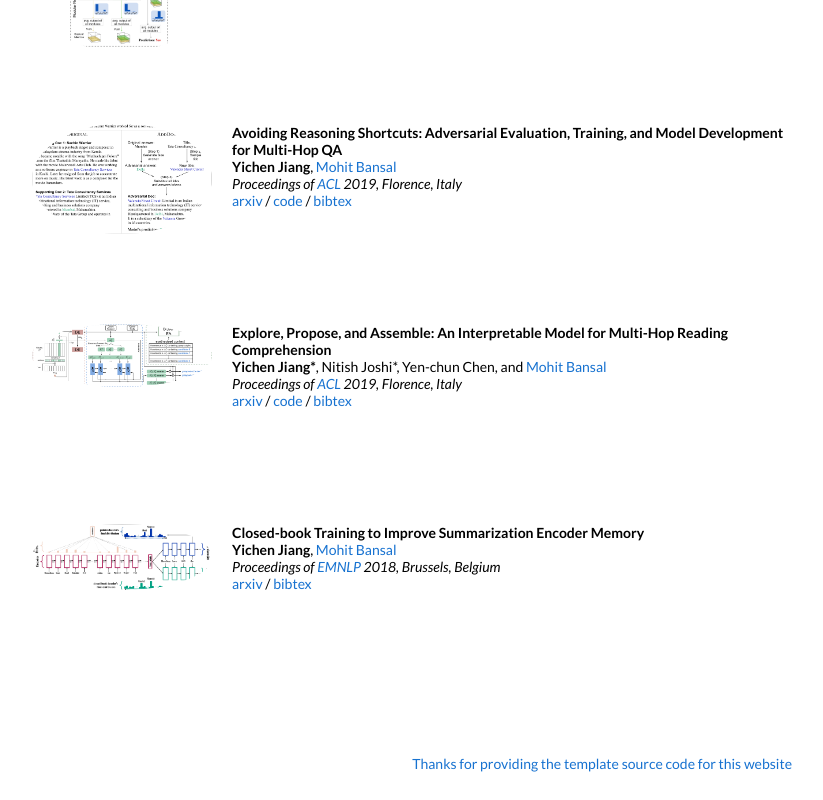
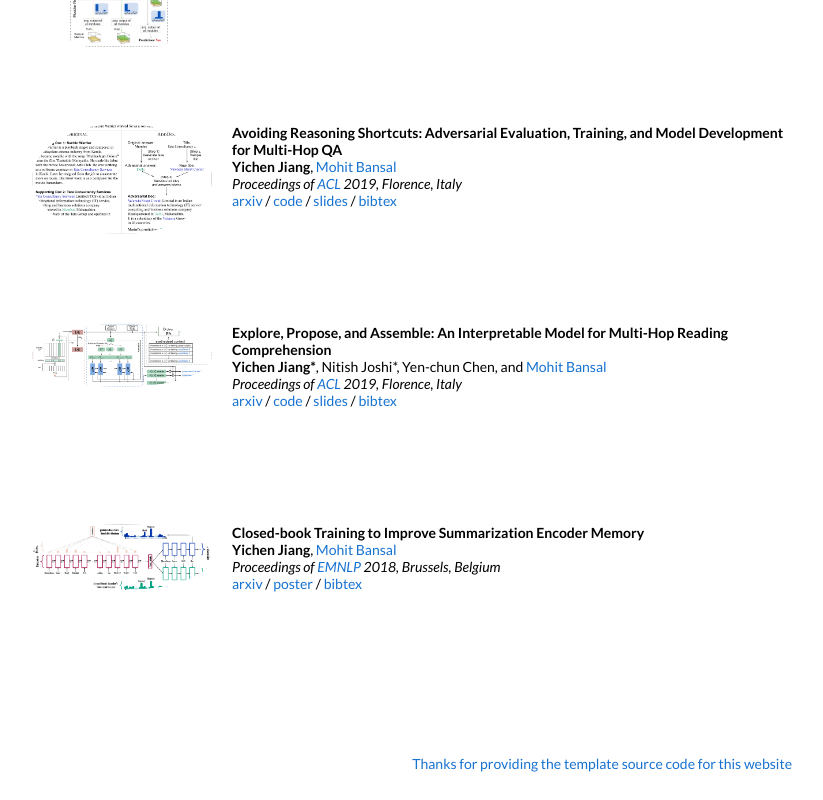
Before and after one commit to jiangycTarheel/jiangycTarheel.github.io, a plain HTML site: page index.html in a window 1280 px wide. Shown: the part 530-1330 px from the top of the page, without its empty margins (228-1051 px from the left). Drawn offline with Linux system fonts and the light colour scheme.

Commit message:
Added poster/slides.

```diff
--- a/index.html
+++ b/index.html
@@ -184,7 +184,7 @@
               <br>
               <a href="https://arxiv.org/abs/1906.07132">arxiv</a> /
               <a href="https://github.com/jiangycTarheel/Adversarial-MultiHopQA">code</a> /
-
+              <a href="adv-hotpot2019_slides.pdf">slides</a> /
               <a href="adv-hotpot2019.bib">bibtex</a>
               <!-- <p>"Closed-book" decoder without attention or pointer mechanism can improve the representation power of the final memory state of the encoder in a pointer-generator seq-attention-seq model.</p>
               <p>This is important for model to generate salient summaries because the encoder is able to encode salient information from the source article and ignore other trivial information.</p> -->
@@ -219,6 +219,7 @@
               <br>
               <a href="https://arxiv.org/abs/1906.05210">arxiv</a> /
               <a href="https://github.com/jiangycTarheel/EPAr">code</a> /
+              <a href="epar2019_slides.pdf">slides</a> /
               <a href="epar2019.bib">bibtex</a>
               <!-- <p>"Closed-book" decoder without attention or pointer mechanism can improve the representation power of the final memory state of the encoder in a pointer-generator seq-attention-seq model.</p>
               <p>This is important for model to generate salient summaries because the encoder is able to encode salient information from the source article and ignore other trivial information.</p> -->
@@ -254,6 +255,7 @@
               <a href="https://arxiv.org/abs/1809.04585">arxiv</a> /
 <!--               <a href="https://ai.googleblog.com/2017/10/portrait-mode-on-pixel-2-and-pixel-2-xl.html">blog post</a> /
  -->
+              <a href="closed-book2018_poster.pdf">poster</a> /
               <a href="closed-book2018.bib">bibtex</a>
               <!-- <p>"Closed-book" decoder without attention or pointer mechanism can improve the representation power of the final memory state of the encoder in a pointer-generator seq-attention-seq model.</p>
               <p>This is important for model to generate salient summaries because the encoder is able to encode salient information from the source article and ignore other trivial information.</p> -->
```
